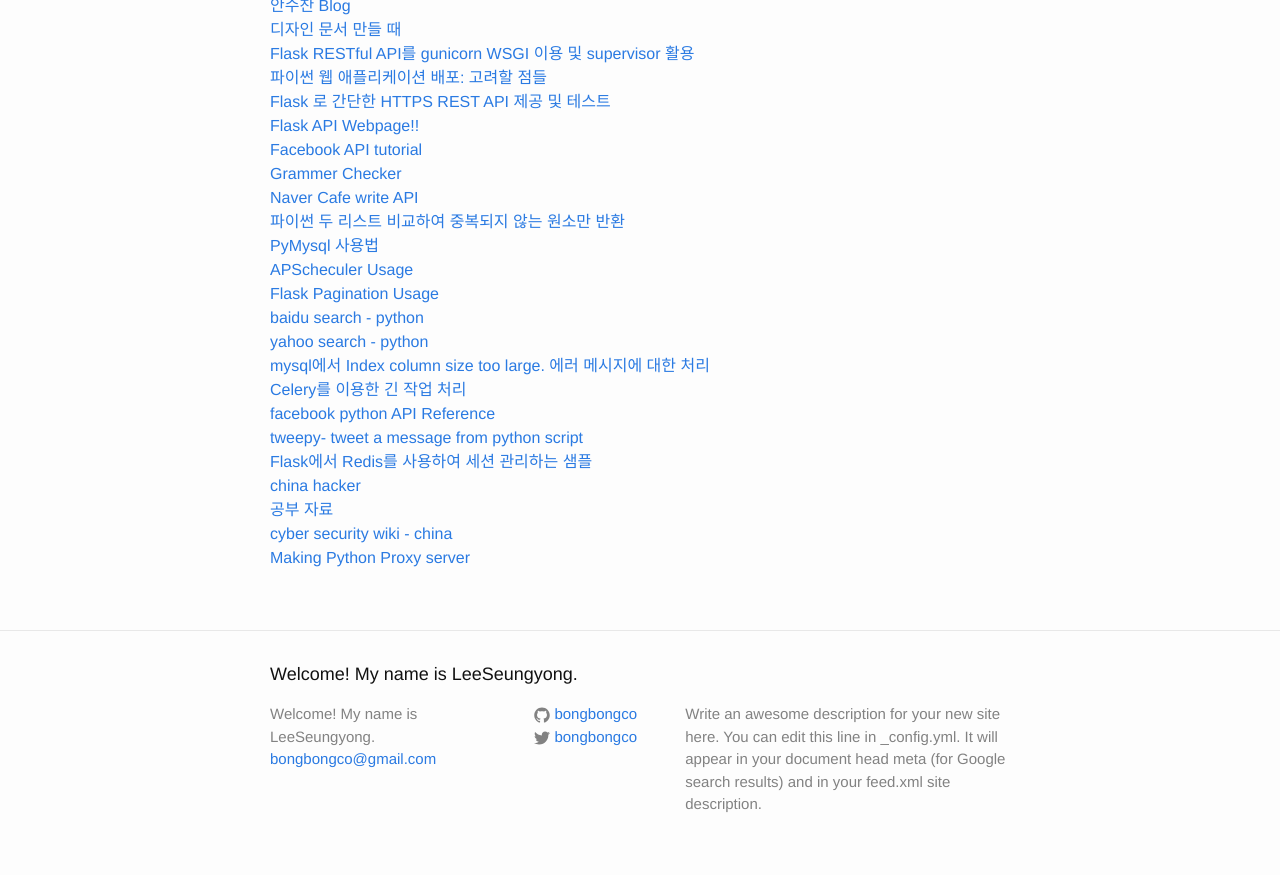
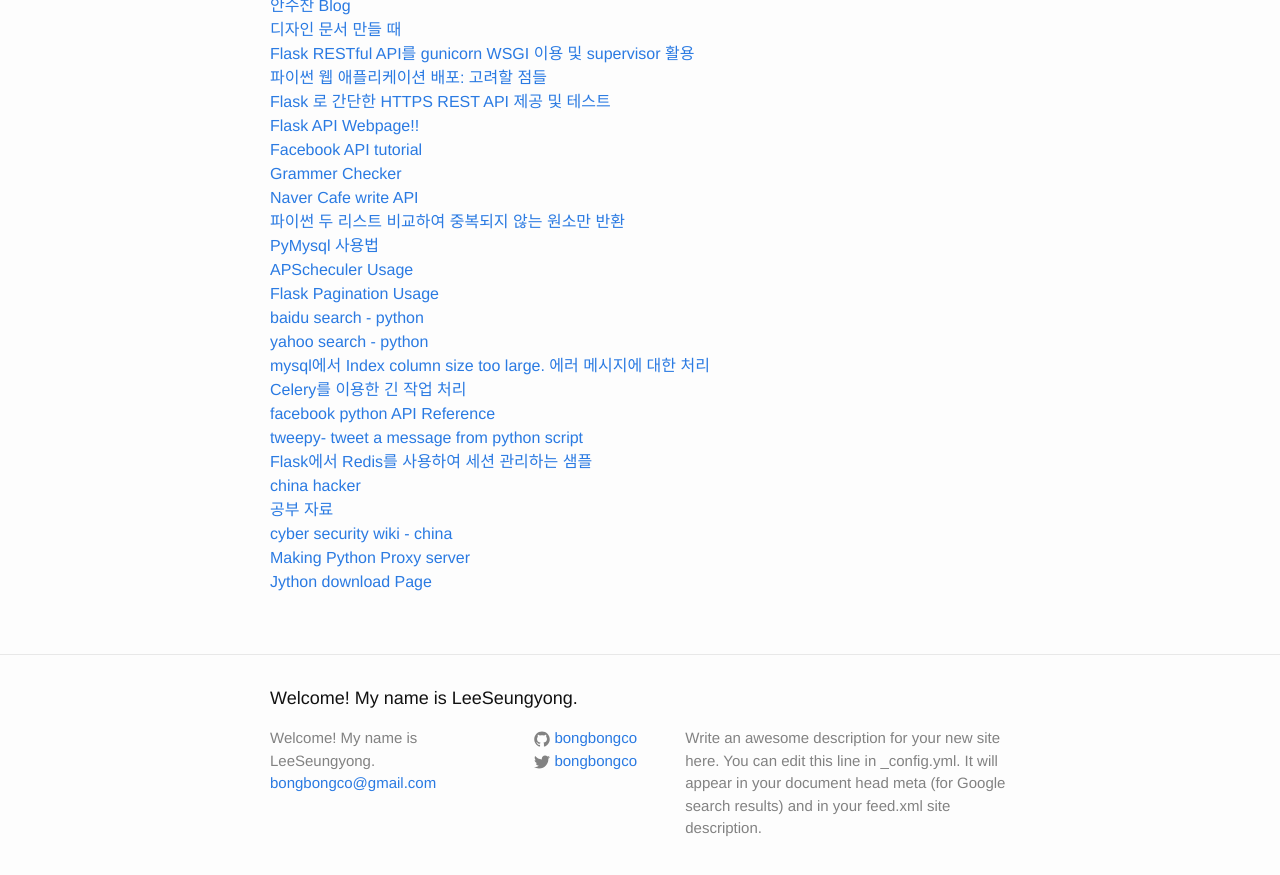
Before and after one commit to LktProgrammer/bongbongco.github.io, a Jekyll site: the page built from _posts/2016-07-22-Website-List.markdown, in a window 1280 px wide and 900 px high, scrolled down 1814 px. Shown: the top 875 px of the window. Built offline with Jekyll 4.4.1, drawn with Linux system fonts in a browser that asks for light colours.

Commit message:
Update 2016-07-22-Website-List.markdown

```diff
--- a/_posts/2016-07-22-Website-List.markdown
+++ b/_posts/2016-07-22-Website-List.markdown
@@ -94,3 +94,4 @@ title: 참고할 웹 사이트들.
 [공부 자료](http://www.diano.kr/index.php?mid=board_optC78)
 [cyber security wiki - china](https://www.sec-wiki.com)
 [Making Python Proxy server](http://null-byte.wonderhowto.com/how-to/sploit-make-proxy-server-python-0161232/)
+[Jython download Page](http://www.jython.org/downloads.html)
```
